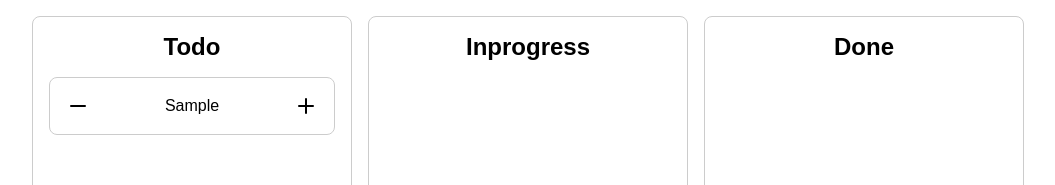
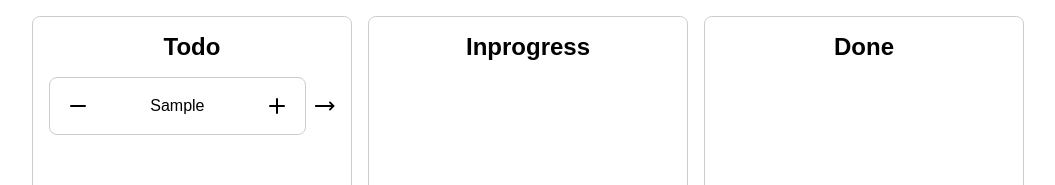
Before and after one commit to Akhil017/todo-list, a React (Vite) app: page / in a window 1280 px wide. Both pictures are taken after typing "Sample" into the empty fields and a click on the button "Add Todo". Shown: the top 185 px of the page, without its empty margins (112-1167 px from the left). Built offline with nearby package versions, Linux system fonts and the light colour scheme.

Commit message:
added change status

```diff
--- /dev/null
+++ b/src/components/constants.js
@@ -0,0 +1,5 @@
+export const STATUS = {
+  TODO: 0,
+  IN_PROGRESS: 1,
+  DONE: 2,
+};
--- a/src/components/icons.jsx
+++ b/src/components/icons.jsx
@@ -1,5 +1,5 @@
 export const Icons = {
-  plus: () => (
+  plus: (props) => (
     <svg
       xmlns="http://www.w3.org/2000/svg"
       width="24"
@@ -10,12 +10,13 @@ export const Icons = {
       strokeWidth="2"
       strokeLinecap="round"
       strokeLinejoin="round"
+      {...props}
     >
       <path d="M5 12h14" />
       <path d="M12 5v14" />
     </svg>
   ),
-  minus: () => (
+  minus: (props) => (
     <svg
       xmlns="http://www.w3.org/2000/svg"
       width="24"
@@ -26,11 +27,12 @@ export const Icons = {
       strokeWidth="2"
       strokeLinecap="round"
       strokeLinejoin="round"
+      {...props}
     >
       <path d="M5 12h14" />
     </svg>
   ),
-  right: () => (
+  right: (props) => (
     <svg
       xmlns="http://www.w3.org/2000/svg"
       width="24"
@@ -41,12 +43,13 @@ export const Icons = {
       strokeWidth="2"
       strokeLinecap="round"
       strokeLinejoin="round"
+      {...props}
     >
       <path d="M18 8L22 12L18 16" />
       <path d="M2 12H22" />
     </svg>
   ),
-  left: () => (
+  left: (props) => (
     <svg
       xmlns="http://www.w3.org/2000/svg"
       width="24"
@@ -57,7 +60,7 @@ export const Icons = {
       strokeWidth="2"
       strokeLinecap="round"
       strokeLinejoin="round"
-
+{...props}
     >
       <path d="M6 8L2 12L6 16" />
       <path d="M2 12H22" />
--- a/src/components/todo-list/index.jsx
+++ b/src/components/todo-list/index.jsx
@@ -1,32 +1,32 @@
-import  { useState } from "react";
+import { useState } from "react";
 import TodoStatusWrapper from "../todo-wrapper/todo-wrapper";
 import "./todo-list.css";
-
-const STATUS = {
-  "TODO":0,
-   "IN_PROGRESS":1,
-   "DONE":2,
-};
+import { STATUS } from "../constants";
 
 function TodoList() {
   const [todoList, setTodoList] = useState([]);
-  const [value, setValue] = useState("")
+  const [value, setValue] = useState("");
 
   const handleAddTodo = () => {
     const todo = {
       id: Date.now(),
       task: value,
-      status: STATUS.TODO
+      status: STATUS.TODO,
     };
     setTodoList((prev) => [...prev, todo]);
-    setValue("")
+    setValue("");
   };
 
   const handleIncreasePriority = () => {};
   const handleDecreasePriority = () => {};
 
-  const handleMoveTodoToRight = () => {};
-  const handleMoveRodoToLefr = () => {};
+  const handleChangeStatus = (id, status) => {
+    console.log({id, status})
+    const updatedList = todoList.map((todo) =>
+      todo.id === id ? { ...todo, status } : todo
+    );
+    setTodoList(updatedList);
+  };
 
   const statusTodo = todoList.filter((todo) => todo.status === 0);
   const statusInprogress = todoList.filter((todo) => todo.status === 1);
@@ -34,12 +34,27 @@ function TodoList() {
 
   return (
     <div className="todo_list">
-      <TodoStatusWrapper title="Todo" todos={statusTodo} />
-      <TodoStatusWrapper title="Inprogress" todos={statusInprogress} />
-      <TodoStatusWrapper title="Done" todos={statusDone} />
+      <TodoStatusWrapper
+        title="Todo"
+        todos={statusTodo}
+        statusType={STATUS.TODO}
+        handleChangeStatus={handleChangeStatus}
+      />
+      <TodoStatusWrapper
+        title="Inprogress"
+        todos={statusInprogress}
+        statusType={STATUS.IN_PROGRESS}
+        handleChangeStatus={handleChangeStatus}
+      />
+      <TodoStatusWrapper
+        title="Done"
+        todos={statusDone}
+        statusType={STATUS.DONE}
+        handleChangeStatus={handleChangeStatus}
+      />
 
       <div className="todo_input_wrapper">
-        <input value={value} onChange={(e) => setValue(e.target.value)}/>
+        <input value={value} onChange={(e) => setValue(e.target.value)} />
         <button onClick={handleAddTodo}>Add Todo</button>
       </div>
     </div>
--- a/src/components/todo-wrapper/todo-wrapper.css
+++ b/src/components/todo-wrapper/todo-wrapper.css
@@ -19,3 +19,10 @@
   display: grid;
   gap: 1rem;
 }
+
+.todo_item_wrapper {
+  display: flex;
+  align-items: center;
+  justify-content: center;
+  gap: 0.5rem;
+}
--- a/src/components/todo-wrapper/todo-wrapper.jsx
+++ b/src/components/todo-wrapper/todo-wrapper.jsx
@@ -1,12 +1,27 @@
+import { STATUS } from "../constants";
+import { Icons } from "../icons";
 import TodoItem from "../todo-item";
 import "./todo-wrapper.css";
 
-function TodoStatusWrapper({ title, todos }) {
+function TodoStatusWrapper({ title, statusType, todos, handleChangeStatus }) {
+  const showLeftArrow =
+    (statusType === STATUS.IN_PROGRESS || statusType === STATUS.DONE) &&
+    todos.length > 0;
+  const showRightArrow =
+    (statusType === STATUS.TODO || statusType === STATUS.IN_PROGRESS) &&
+    todos.length > 0;
+
   return (
     <div className="todo_wrapper">
       <h1 className="title">{title}</h1>
       <div className="todo_container">
-        {todos.map(todo => <TodoItem key={todo.id} task={todo.task}/>)}
+        {todos.map((todo) => (
+          <div key={todo.id} className="todo_item_wrapper">
+            {showLeftArrow && <Icons.left onClick={() => handleChangeStatus(todo.id, todo.status - 1)}/>}
+            <TodoItem task={todo.task} />
+            {showRightArrow &&<Icons.right onClick={() =>  handleChangeStatus(todo.id, todo.status + 1)}/>}
+          </div>
+        ))}
       </div>
     </div>
   );
```
